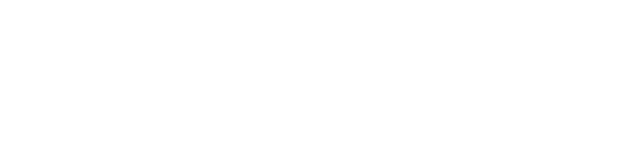
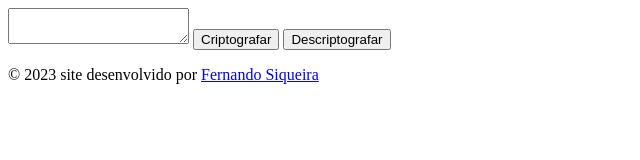
Before and after one commit to fesiq/challenge-one-text-decoder, a plain HTML site: page index.html in a window 1280 px wide. Shown: the whole page, without its empty margins (0-640 px from the left). Drawn offline with Linux system fonts and the light colour scheme.

Commit message:
incluindo titulo da pagina, input e botoes para code/decode e área de saída

```diff
--- a/index.html
+++ b/index.html
@@ -2,9 +2,25 @@
 <html lang="pt-br">
     <head>
         <meta charset="UTF-8">
-        <title>DOM</title>
+        <title>Decodificador de textos</title>
     </head>
     <body>
-
+        <main>
+            <section class="entrada-codificador">
+                <form>
+                    <textarea id="entrada-texto"></textarea>
+                    <button id="criptografa-texto">Criptografar</button>
+                    <button id="descriptografa-texto">Descriptografar</button>
+                </form>
+            </section>
+            <section class="saida-codificador">
+                <p id="saida-texto"></p>
+            </section>
+        </main>
+        <footer>
+            <p>
+                &copy; 2023 site desenvolvido por <a href="https://www.linkedin.com/in/fesiq/">Fernando Siqueira</a>
+            </p>
+        </footer>
     </body>
 </html>
```
